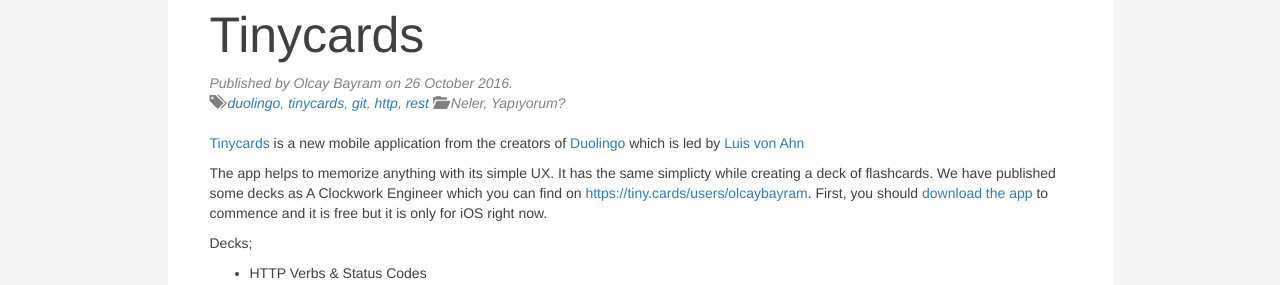
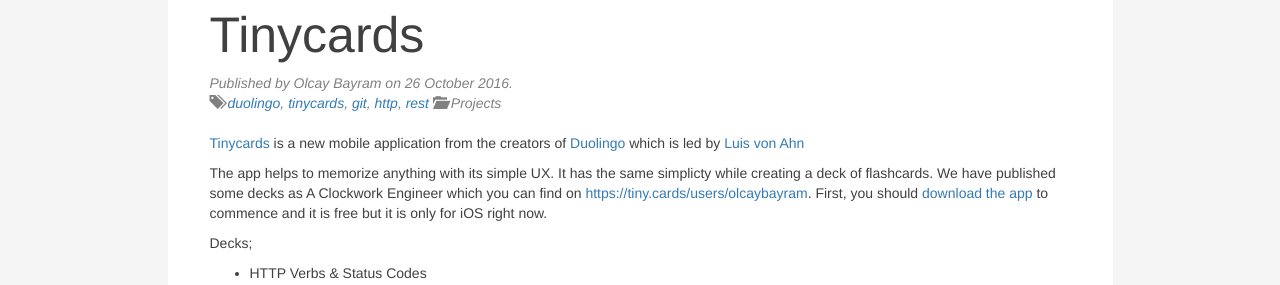
Before and after one commit to otomatikmuhendis/aclockworkengineer, a Jekyll site: the page built from _posts/2016-10-26-tinycards-computer-programming.md, in a window 1280 px wide and 900 px high. Shown: the part 304-589 px from the top of the window. Built offline with Jekyll 4.4.1, drawn with Linux system fonts in a browser that asks for light colours; nearby versions of some CDN libraries; comment, search, counter and statistics services are not loaded.

Commit message:
Post name updated

```diff
--- a/_posts/2016-10-26-2016-10-26-tinycards-computer-programming.md
+++ b/_posts/2016-10-26-tinycards-computer-programming.md
@@ -1,7 +1,7 @@
 ---
 author: Olcay Bayram
 layout: post
-categories: Neler Yapıyorum?
+categories: Projects
 published: true
 title: Tinycards
 tags:
```
Also changed, not shown: other parts of _posts/2016-10-26-tinycards-computer-programming.md (+1 -1 lines).
